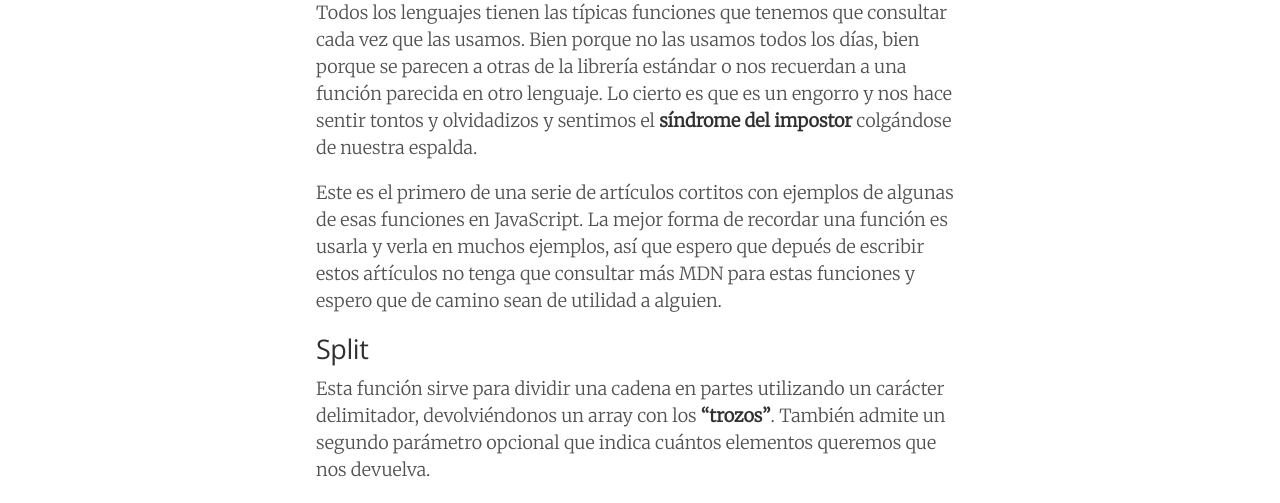
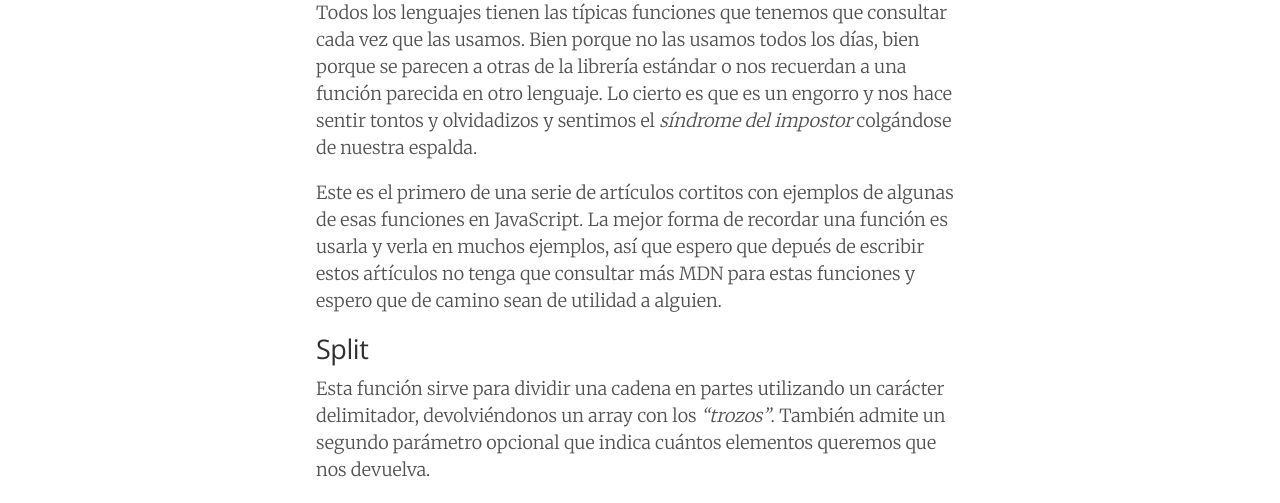
Before and after one commit to juanmirod/juanmirod.github.io, a Jekyll site: the page built from _posts/2017-07-19-javascript-split.markdown, in a window 1280 px wide. Shown: the part 210-713 px from the top of the page. Built offline with Jekyll 4.4.1, drawn with Linux system fonts in a browser that asks for light colours.

Commit message:
fix: typo italics

```diff
--- a/_posts/2017-07-19-javascript-split.markdown
+++ b/_posts/2017-07-19-javascript-split.markdown
@@ -5,13 +5,13 @@ layout: post
 tags: [javascript, snippets]
 ---
 
-Todos los lenguajes tienen las típicas funciones que tenemos que consultar cada vez que las usamos. Bien porque no las usamos todos los días, bien porque se parecen a otras de la librería estándar o nos recuerdan a una función parecida en otro lenguaje. Lo cierto es que es un engorro y nos hace sentir tontos y olvidadizos y sentimos el __síndrome del impostor__ colgándose de nuestra espalda.
+Todos los lenguajes tienen las típicas funciones que tenemos que consultar cada vez que las usamos. Bien porque no las usamos todos los días, bien porque se parecen a otras de la librería estándar o nos recuerdan a una función parecida en otro lenguaje. Lo cierto es que es un engorro y nos hace sentir tontos y olvidadizos y sentimos el _síndrome del impostor_ colgándose de nuestra espalda.
 
 Este es el primero de una serie de artículos cortitos con ejemplos de algunas de esas funciones en JavaScript. La mejor forma de recordar una función es usarla y verla en muchos ejemplos, así que espero que depués de escribir estos aŕtículos no tenga que consultar más MDN para estas funciones y espero que de camino sean de utilidad a alguien.
 
 ## Split
 
-Esta función sirve para dividir una cadena en partes utilizando un carácter delimitador, devolviéndonos un array con los __"trozos"__. También admite un segundo parámetro opcional que indica cuántos elementos queremos que nos devuelva.
+Esta función sirve para dividir una cadena en partes utilizando un carácter delimitador, devolviéndonos un array con los _"trozos"_. También admite un segundo parámetro opcional que indica cuántos elementos queremos que nos devuelva.
 
 Pero lo mejor es ver algunos ejemplos. Los ejemplos están escritos de forma que se pueden comprobar pegándolos en el REPL de node o en la consola del navegador (F12). Por eso no he creado funciones que los contengan o permitan generalizarlos. Copialos, úsalos, trastéalos es la mejor forma de tener **split** grabada en tu memoria.
 
```
